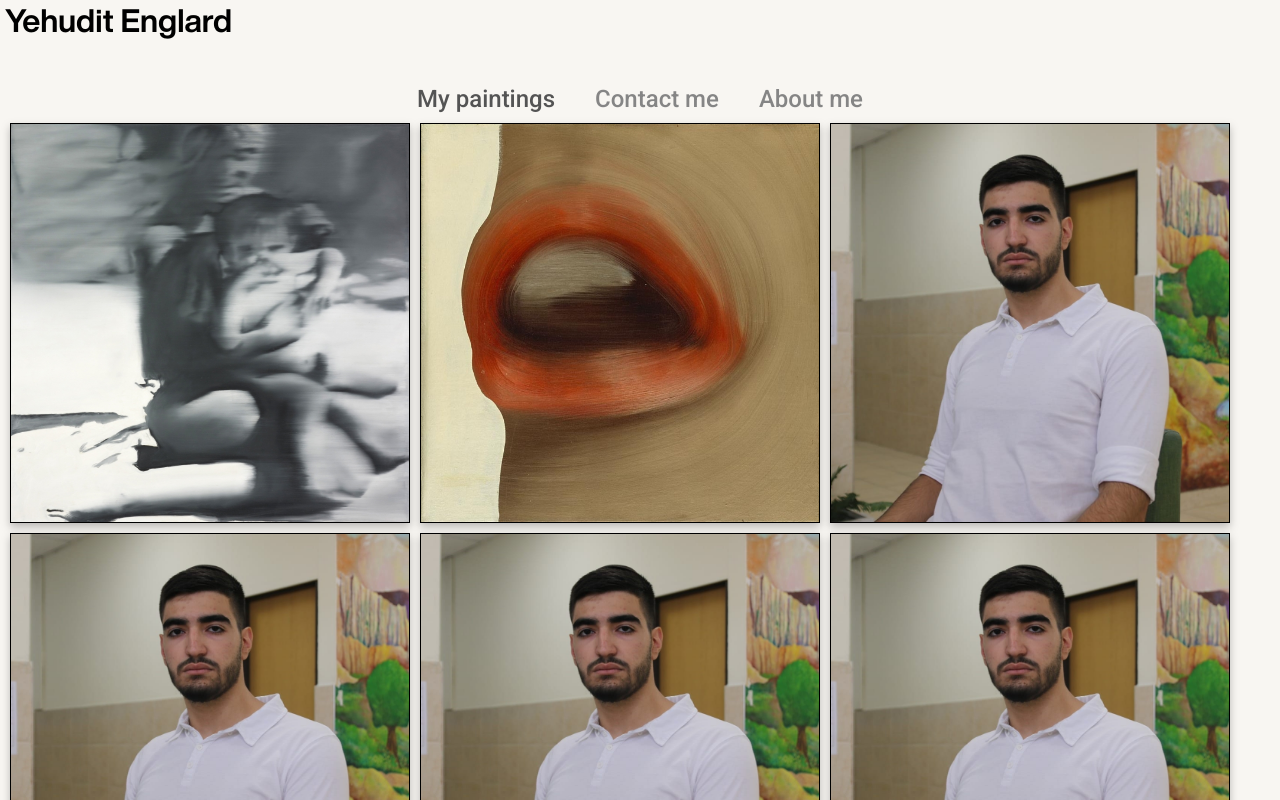
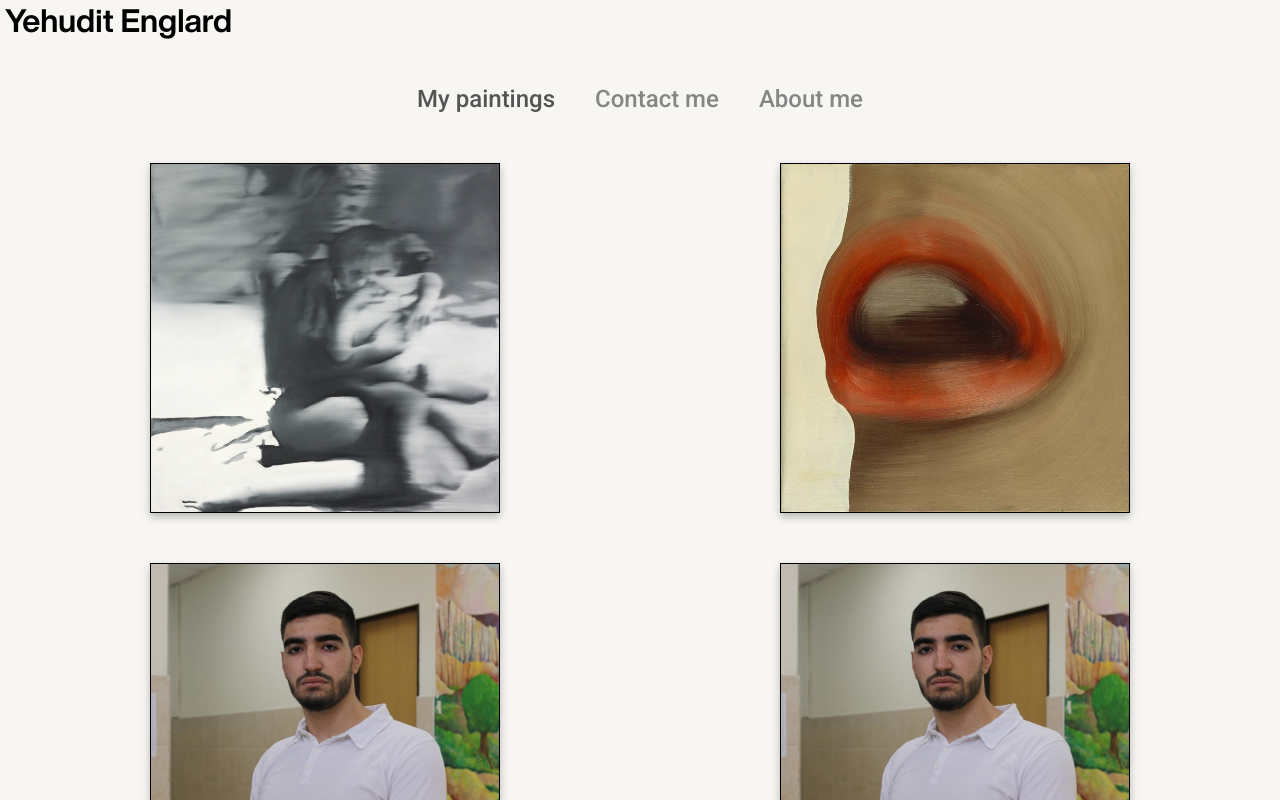
Before and after one commit to netanelTur/Paintings-Site, a React (Create React App) app: page / in a window 1280 px wide. Shown: the top 800 px of the page. Built offline with nearby package versions, Linux system fonts and the light colour scheme.

Commit message:
Fixed images design

```diff
--- a/src/components/Paintings/Paintings.css
+++ b/src/components/Paintings/Paintings.css
@@ -21,22 +21,27 @@
   box-sizing: border-box;
 }
 
+.row {
+  padding-top: 50px;
+  padding-left: 150px;
+  padding-right: 150px;
+  display: flex;
+  flex-wrap: wrap;
+  justify-content: space-between;
+  align-items: center;
+
+}
+
 .column {
   float: left;
-  padding: 5px;
-}
-
-.row::after {
-  content: "";
-  clear: both;
-  display: table;
+  margin-bottom: 50px;
 }
 
 .painting {
 	border: 1px solid #000000;
 	filter: drop-shadow(0px 4px 4px rgba(0, 0, 0, 0.25));
-	width: 400px;
-	height: 400px;
+	width: 350px;
+	height: 350px;
 	display: table-cell;
 	vertical-align: middle;
 	text-align: center;
--- a/src/components/Paintings/Paintings.js
+++ b/src/components/Paintings/Paintings.js
@@ -3,7 +3,6 @@
 const Paintings = () => {
   return (
     <div class="row">
-      <div class="column">
         <div class="column">
           <img src="/assets/paintings/2216.jpg" alt="Snow" className="painting"/>
         </div>
@@ -43,7 +42,6 @@
         <div className="column">
           <img src="/assets/paintings/metaneltur.jpg" alt="matanel" className="painting"/>
         </div>
-      </div>
     </div>
   );
 };
```
Also changed, not shown: 1 other file (tests, documents, lock files or other folders).
